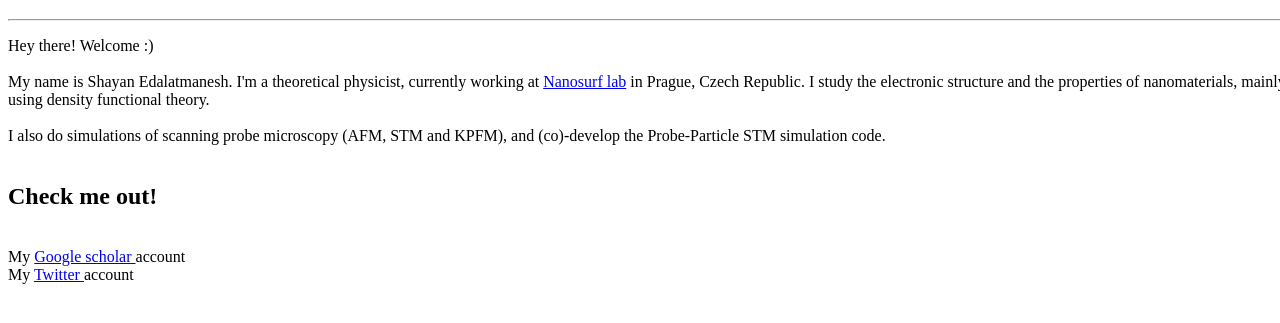
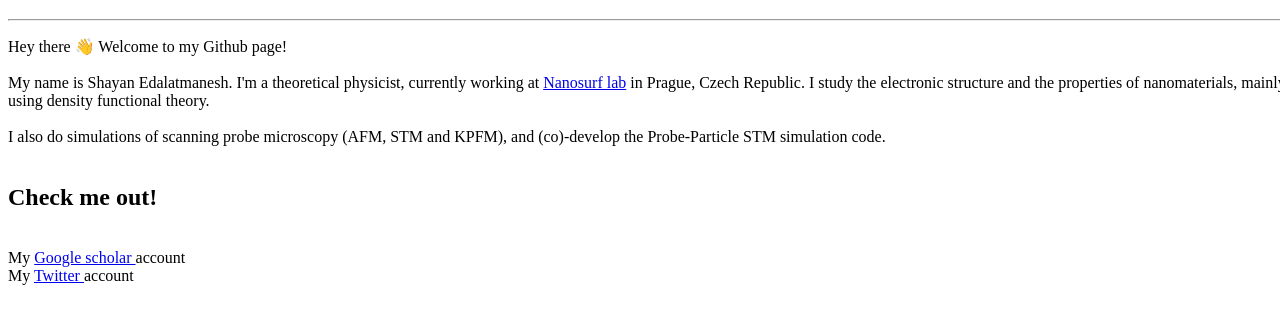
Before and after one commit to shayanEdalatmanesh/shayanedalatmanesh.github.io, a plain HTML site: page index.html in a window 1280 px wide. Shown: the part 61-384 px from the top of the page. Drawn offline with Linux system fonts and the light colour scheme.

Commit message:
Update index.html

```diff
--- a/index.html
+++ b/index.html
@@ -12,7 +12,7 @@
   <script src="script.js"></script>
    <h1>shayanedalatmanesh.github.io</h1>
   <hr>
-   <p> Hey there! Welcome :)
+   <p> Hey there 👋 Welcome to my Github page!
      <br>
    <br> My name is Shayan Edalatmanesh. I'm a theoretical physicist, currently working at <a href="https://nanosurf.fzu.cz/">Nanosurf lab</a> in Prague, Czech Republic. I study the electronic structure and the properties of nanomaterials, mainly using density functional theory.
      <br>
```
